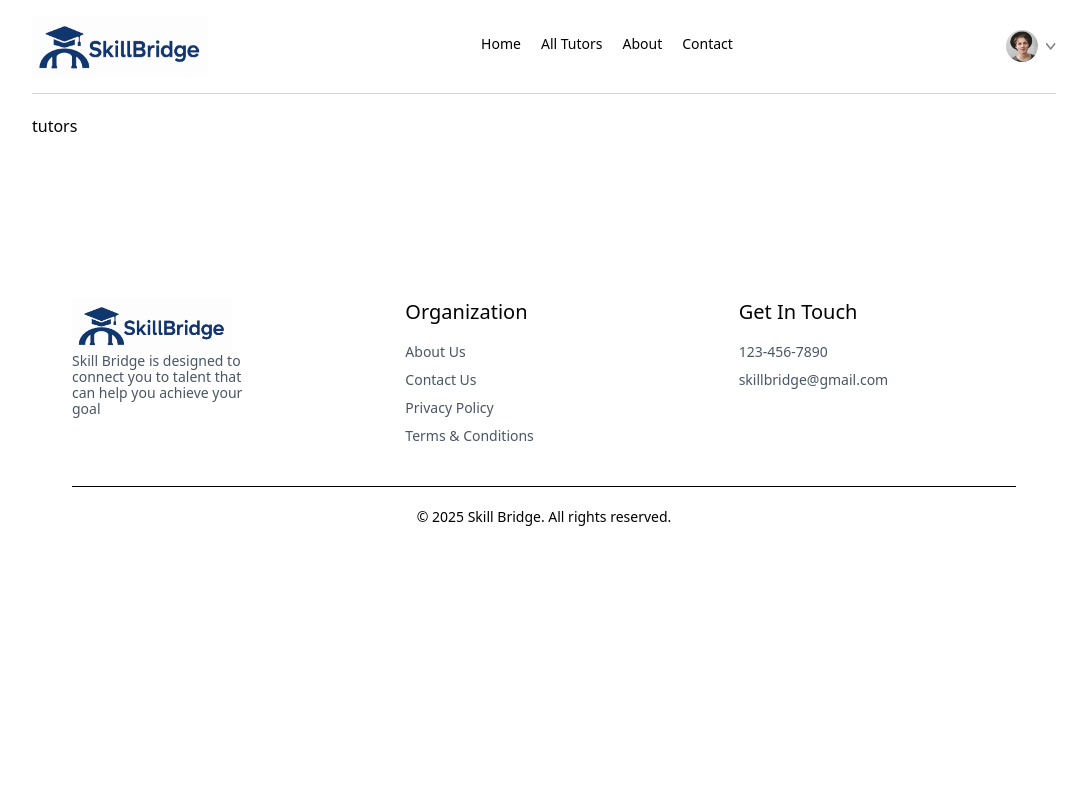
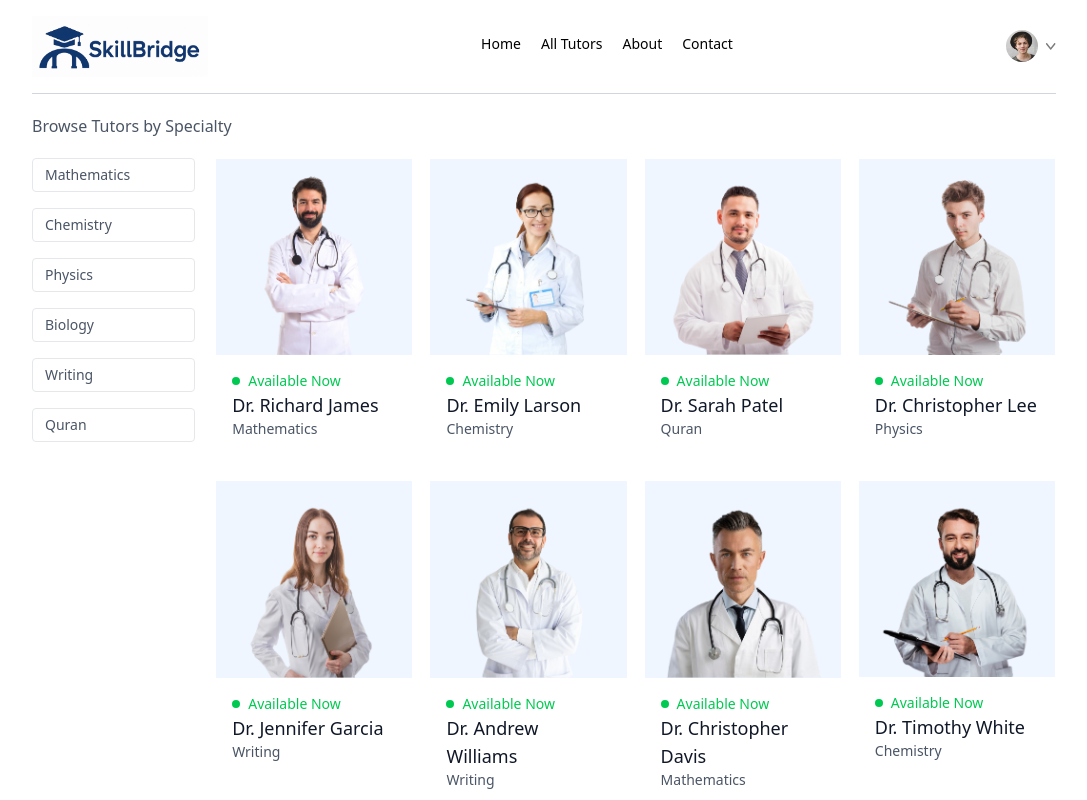
Before and after one commit to afkhan9260/skillbridge, a React (Vite) app in the folder skillbridge/: page /tutors in a window 1280 px wide. Shown: the top 800 px of the page, without its empty margins (96-1183 px from the left). Built offline with nearby package versions, Linux system fonts and the light colour scheme.

Commit message:
Designed Tutors Page

```diff
--- a/skillbridge/src/assets/assets.js
+++ b/skillbridge/src/assets/assets.js
@@ -90,7 +90,7 @@ export const tutors = [
         _id: 'doc1',
         name: 'Dr. Richard James',
         image: doc1,
-        specialty: 'General physician',
+        specialty: 'Mathematics',
         degree: 'MBBS',
         experience: '4 Years',
         about: 'Dr. Davis has a strong commitment to delivering comprehensive medical care, focusing on preventive medicine, early diagnosis, and effective treatment strategies. Dr. Davis has a strong commitment to delivering comprehensive medical care, focusing on preventive medicine, early diagnosis, and effective treatment strategies.',
@@ -104,7 +104,7 @@ export const tutors = [
         _id: 'doc2',
         name: 'Dr. Emily Larson',
         image: doc2,
-        specialty: 'Gynecologist',
+        specialty: 'Chemistry',
         degree: 'MBBS',
         experience: '3 Years',
         about: 'Dr. Davis has a strong commitment to delivering comprehensive medical care, focusing on preventive medicine, early diagnosis, and effective treatment strategies. Dr. Davis has a strong commitment to delivering comprehensive medical care, focusing on preventive medicine, early diagnosis, and effective treatment strategies.',
@@ -118,7 +118,7 @@ export const tutors = [
         _id: 'doc3',
         name: 'Dr. Sarah Patel',
         image: doc3,
-        specialty: 'Dermatologist',
+        specialty: 'Quran',
         degree: 'MBBS',
         experience: '1 Years',
         about: 'Dr. Davis has a strong commitment to delivering comprehensive medical care, focusing on preventive medicine, early diagnosis, and effective treatment strategies. Dr. Davis has a strong commitment to delivering comprehensive medical care, focusing on preventive medicine, early diagnosis, and effective treatment strategies.',
@@ -132,7 +132,7 @@ export const tutors = [
         _id: 'doc4',
         name: 'Dr. Christopher Lee',
         image: doc4,
-        specialty: 'Pediatricians',
+        specialty: 'Physics',
         degree: 'MBBS',
         experience: '2 Years',
         about: 'Dr. Davis has a strong commitment to delivering comprehensive medical care, focusing on preventive medicine, early diagnosis, and effective treatment strategies. Dr. Davis has a strong commitment to delivering comprehensive medical care, focusing on preventive medicine, early diagnosis, and effective treatment strategies.',
@@ -146,7 +146,7 @@ export const tutors = [
         _id: 'doc5',
         name: 'Dr. Jennifer Garcia',
         image: doc5,
-        specialty: 'Neurologist',
+        specialty: 'Writing',
         degree: 'MBBS',
         experience: '4 Years',
         about: 'Dr. Davis has a strong commitment to delivering comprehensive medical care, focusing on preventive medicine, early diagnosis, and effective treatment strategies. Dr. Davis has a strong commitment to delivering comprehensive medical care, focusing on preventive medicine, early diagnosis, and effective treatment strategies.',
@@ -160,7 +160,7 @@ export const tutors = [
         _id: 'doc6',
         name: 'Dr. Andrew Williams',
         image: doc6,
-        specialty: 'Neurologist',
+        specialty: 'Writing',
         degree: 'MBBS',
         experience: '4 Years',
         about: 'Dr. Davis has a strong commitment to delivering comprehensive medical care, focusing on preventive medicine, early diagnosis, and effective treatment strategies. Dr. Davis has a strong commitment to delivering comprehensive medical care, focusing on preventive medicine, early diagnosis, and effective treatment strategies.',
@@ -174,7 +174,7 @@ export const tutors = [
         _id: 'doc7',
         name: 'Dr. Christopher Davis',
         image: doc7,
-        specialty: 'General physician',
+        specialty: 'Mathematics',
         degree: 'MBBS',
         experience: '4 Years',
         about: 'Dr. Davis has a strong commitment to delivering comprehensive medical care, focusing on preventive medicine, early diagnosis, and effective treatment strategies. Dr. Davis has a strong commitment to delivering comprehensive medical care, focusing on preventive medicine, early diagnosis, and effective treatment strategies.',
@@ -188,7 +188,7 @@ export const tutors = [
         _id: 'doc8',
         name: 'Dr. Timothy White',
         image: doc8,
-        specialty: 'Gynecologist',
+        specialty: 'Chemistry',
         degree: 'MBBS',
         experience: '3 Years',
         about: 'Dr. Davis has a strong commitment to delivering comprehensive medical care, focusing on preventive medicine, early diagnosis, and effective treatment strategies. Dr. Davis has a strong commitment to delivering comprehensive medical care, focusing on preventive medicine, early diagnosis, and effective treatment strategies.',
@@ -202,7 +202,7 @@ export const tutors = [
         _id: 'doc9',
         name: 'Dr. Ava Mitchell',
         image: doc9,
-        specialty: 'Dermatologist',
+        specialty: 'Physics',
         degree: 'MBBS',
         experience: '1 Years',
         about: 'Dr. Davis has a strong commitment to delivering comprehensive medical care, focusing on preventive medicine, early diagnosis, and effective treatment strategies. Dr. Davis has a strong commitment to delivering comprehensive medical care, focusing on preventive medicine, early diagnosis, and effective treatment strategies.',
@@ -216,7 +216,7 @@ export const tutors = [
         _id: 'doc10',
         name: 'Dr. Jeffrey King',
         image: doc10,
-        specialty: 'Pediatricians',
+        specialty: 'Writing',
         degree: 'MBBS',
         experience: '2 Years',
         about: 'Dr. Davis has a strong commitment to delivering comprehensive medical care, focusing on preventive medicine, early diagnosis, and effective treatment strategies. Dr. Davis has a strong commitment to delivering comprehensive medical care, focusing on preventive medicine, early diagnosis, and effective treatment strategies.',
@@ -230,7 +230,7 @@ export const tutors = [
         _id: 'doc11',
         name: 'Dr. Zoe Kelly',
         image: doc11,
-        specialty: 'Neurologist',
+        specialty: 'Quran',
         degree: 'MBBS',
         experience: '4 Years',
         about: 'Dr. Davis has a strong commitment to delivering comprehensive medical care, focusing on preventive medicine, early diagnosis, and effective treatment strategies. Dr. Davis has a strong commitment to delivering comprehensive medical care, focusing on preventive medicine, early diagnosis, and effective treatment strategies.',
@@ -244,7 +244,7 @@ export const tutors = [
         _id: 'doc12',
         name: 'Dr. Patrick Harris',
         image: doc12,
-        specialty: 'Neurologist',
+        specialty: 'Mathematics',
         degree: 'MBBS',
         experience: '4 Years',
         about: 'Dr. Davis has a strong commitment to delivering comprehensive medical care, focusing on preventive medicine, early diagnosis, and effective treatment strategies. Dr. Davis has a strong commitment to delivering comprehensive medical care, focusing on preventive medicine, early diagnosis, and effective treatment strategies.',
@@ -258,7 +258,7 @@ export const tutors = [
         _id: 'doc13',
         name: 'Dr. Chloe Evans',
         image: doc13,
-        specialty: 'General physician',
+        specialty: 'Chemistry',
         degree: 'MBBS',
         experience: '4 Years',
         about: 'Dr. Davis has a strong commitment to delivering comprehensive medical care, focusing on preventive medicine, early diagnosis, and effective treatment strategies. Dr. Davis has a strong commitment to delivering comprehensive medical care, focusing on preventive medicine, early diagnosis, and effective treatment strategies.',
@@ -272,7 +272,7 @@ export const tutors = [
         _id: 'doc14',
         name: 'Dr. Ryan Martinez',
         image: doc14,
-        specialty: 'Gynecologist',
+        specialty: 'Quran',
         degree: 'MBBS',
         experience: '3 Years',
         about: 'Dr. Davis has a strong commitment to delivering comprehensive medical care, focusing on preventive medicine, early diagnosis, and effective treatment strategies. Dr. Davis has a strong commitment to delivering comprehensive medical care, focusing on preventive medicine, early diagnosis, and effective treatment strategies.',
@@ -286,7 +286,7 @@ export const tutors = [
         _id: 'doc15',
         name: 'Dr. Amelia Hill',
         image: doc15,
-        specialty: 'Dermatologist',
+        specialty: 'Biology',
         degree: 'MBBS',
         experience: '1 Years',
         about: 'Dr. Davis has a strong commitment to delivering comprehensive medical care, focusing on preventive medicine, early diagnosis, and effective treatment strategies. Dr. Davis has a strong commitment to delivering comprehensive medical care, focusing on preventive medicine, early diagnosis, and effective treatment strategies.',
--- a/skillbridge/src/components/Navbar.jsx
+++ b/skillbridge/src/components/Navbar.jsx
@@ -9,7 +9,7 @@ const Navbar = () => {
 
   return (
     <div className='flex items-center justify-between text-sm py-4 mb-5 border-b border-b-gray-300'>
-        <img className='w-44 cursor-pointer' src={assets.logo} alt=' ' />
+        <img onClick={()=>navigate('/')} className='w-44 cursor-pointer' src={assets.logo} alt=' ' />
         <ul className='hidden md:flex items-start gap-5 font-medium'>
             <NavLink to='/'>
                 <li className="relative pb-1 after:content-[''] after:absolute after:left-0 after:bottom-0 after:h-[2px] after:w-0 after:bg-primary after:transition-all hover:after:w-full">Home</li>
--- a/skillbridge/src/pages/Tutors.jsx
+++ b/skillbridge/src/pages/Tutors.jsx
@@ -1,8 +1,58 @@
-import React from 'react'
+import React, { useContext, useState } from 'react'
+import { useParams, useNavigate } from 'react-router-dom'
+import { AppContext } from '../context/AppContext';
 
 const Tutors = () => {
+
+    const {specialty } = useParams();
+    const navigate = useNavigate();
+
+    const [filterTutors, setFilterTutors] = useState([]);
+
+    const {tutors} = useContext(AppContext);
+
+    const applyFilter = () => {
+        if(specialty){
+            setFilterTutors(tutors.filter((tutor) => tutor.specialty.toLowerCase() === specialty.toLowerCase()));
+        } else {
+            setFilterTutors(tutors);
+        }
+    }
+    React.useEffect(() => {
+        applyFilter();
+
+    }, [tutors, specialty]);
   return (
-    <div>tutors</div>
+    <div>
+
+    <p className='text-gray-600'> Browse Tutors by Specialty</p>
+    <div className='flex flex-col sm:flex-row items-start gap-5 mt-5'>
+        <div className='flex flex-col gap-4 text-sm text-gray-600'>
+        <p onClick={() => specialty === 'Mathematics' ? navigate('/tutors') : navigate('/tutors/Mathematics') } className={`w-[94vw] sm:w-auto pl-3 py-1.5 pr-16 border border-gray-200 rounded transition-all cursor-pointer`}>Mathematics</p>
+        <p onClick={() => specialty === 'Chemistry' ? navigate('/tutors') : navigate('/tutors/Chemistry') } className={`w-[94vw] sm:w-auto pl-3 py-1.5 pr-16 border border-gray-200 rounded transition-all cursor-pointer`}>Chemistry</p>
+        <p onClick={() => specialty === 'Physics' ? navigate('/tutors') : navigate('/tutors/Physics') } className={`w-[94vw] sm:w-auto pl-3 py-1.5 pr-16 border border-gray-200 rounded transition-all cursor-pointer`}>Physics</p>
+        <p onClick={() => specialty === 'Biology' ? navigate('/tutors') : navigate('/tutors/Biology') } className={`w-[94vw] sm:w-auto pl-3 py-1.5 pr-16 border border-gray-200 rounded transition-all cursor-pointer`}>Biology</p>
+        <p onClick={() => specialty === 'Writing' ? navigate('/tutors') : navigate('/tutors/Writing') } className={`w-[94vw] sm:w-auto pl-3 py-1.5 pr-16 border border-gray-200 rounded transition-all cursor-pointer`}>Writing</p>
+        <p onClick={() => specialty === 'Quran' ? navigate('/tutors') : navigate('/tutors/Quran') } className={`w-[94vw] sm:w-auto pl-3 py-1.5 pr-16 border border-gray-200 rounded transition-all cursor-pointer`}>Quran</p>
+        </div>
+        <div className='w-full grid grid-cols-1 sm:grid-cols-2 md:grid-cols-3 lg:grid-cols-4 gap-4 gap-y-6'>
+            {
+            filterTutors.map((item,index)=>(
+                <div onClick={()=> navigate(`/appointment/${item._id}`)}
+                className='border border-white hover:scale-105 transition-all duration-300'key={index}>
+                <img className='bg-blue-50 cursor-pointer' src={item.image} alt={item.name} />
+                <div className='p-4'>
+                    <div className='flex items-center gap-2 text-sm text-center text-green-500'>
+                        <p className='w-2 h-2 bg-green-500 rounded-full'></p><p>Available Now</p>
+                    </div>
+                    <p className='text-gray-900 text-lg font-medium'>{item.name}</p>
+                    <p className='text-gray-600 text-sm'>{item.specialty}</p>
+                </div>
+                </div>
+            ))}
+        </div>
+    </div>
+    </div>
   )
 }
 
```
